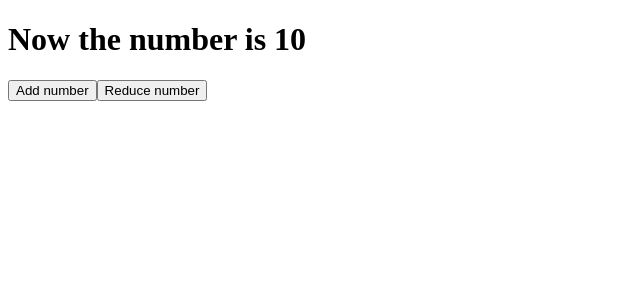
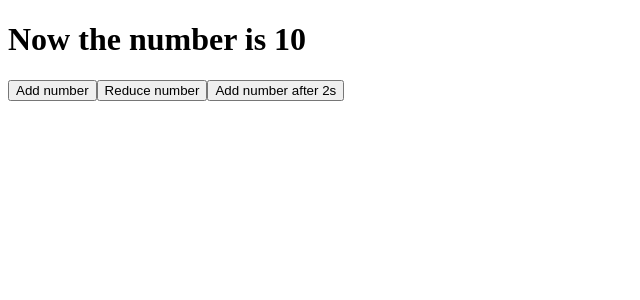
Before and after one commit to mayinghan/counter-with-redux, a React (Create React App) app: page / in a window 1280 px wide. Shown: the top 300 px of the page, without its empty margins (0-640 px from the left). Built offline with nearby package versions, Linux system fonts and the light colour scheme.

Commit message:
add redux thunk middleware for async

```diff
--- a/package.json
+++ b/package.json
@@ -6,7 +6,8 @@
     "react": "^16.8.3",
     "react-dom": "^16.8.3",
     "react-scripts": "2.1.5",
-    "redux": "^4.0.1"
+    "redux": "^4.0.1",
+    "redux-thunk": "^2.3.0"
   },
   "scripts": {
     "start": "react-scripts start",
--- a/src/App.js
+++ b/src/App.js
@@ -1,4 +1,5 @@
 import React from 'react'
+import { addAsync } from './index.redux';
 //dont import index.redux here to prevent coupling
 // import { add, reduce } from './index.redux'
 
@@ -12,12 +13,14 @@ class App extends React.Component {
 		//decouple components and redux
 		const add = this.props.add
 		const reduce = this.props.reduce
+		const addAsync = this.props.addAsync
 		return (
 			<div>
 				<h1>Now the number is {num}</h1>
 				{/*use dispatch function to change the state */}
-				<button onClick={() => store.dispatch(add)}>Add number</button>
-				<button onClick={() => store.dispatch(reduce)}>Reduce number</button>
+				<button onClick={() => store.dispatch(add())}>Add number</button>
+				<button onClick={() => store.dispatch(reduce())}>Reduce number</button>
+				<button onClick={() => store.dispatch(addAsync())}>Add number after 2s</button>
 			</div>
 		)
 	}
--- a/src/index.js
+++ b/src/index.js
@@ -2,15 +2,16 @@ import React from 'react';
 import ReactDOM from 'react-dom';
 // import './index.css';
 import App from './App';
-import { createStore } from 'redux'
-import { counter, add, reduce } from './index.redux'
+import { createStore, applyMiddleware } from 'redux'
+import thunk from 'redux-thunk'
+import { counter, add, reduce, addAsync } from './index.redux'
 // import * as serviceWorker from './serviceWorker';
 
-const store = createStore(counter)
+const store = createStore(counter, applyMiddleware(thunk))
 
 function render() {
     //for decoupling, we pass in the functions from redux as parameters
-    ReactDOM.render(<App store={store} add={add} reduce={reduce} />, document.getElementById('root'));
+    ReactDOM.render(<App store={store} add={add} reduce={reduce} addAsync={addAsync}/>, document.getElementById('root'));
 }
 render()
 
--- a/src/index.redux.js
+++ b/src/index.redux.js
@@ -21,3 +21,11 @@ export function add() {
 export function reduce() {
     return {type:SUBT}
 }
+export function addAsync() {
+    //add after two second
+    return dispatch => {
+        setTimeout(() => {
+            dispatch(add())
+        }, 2000)
+    }
+}
```
Also changed, not shown: 1 other file (tests, documents, lock files or other folders).
